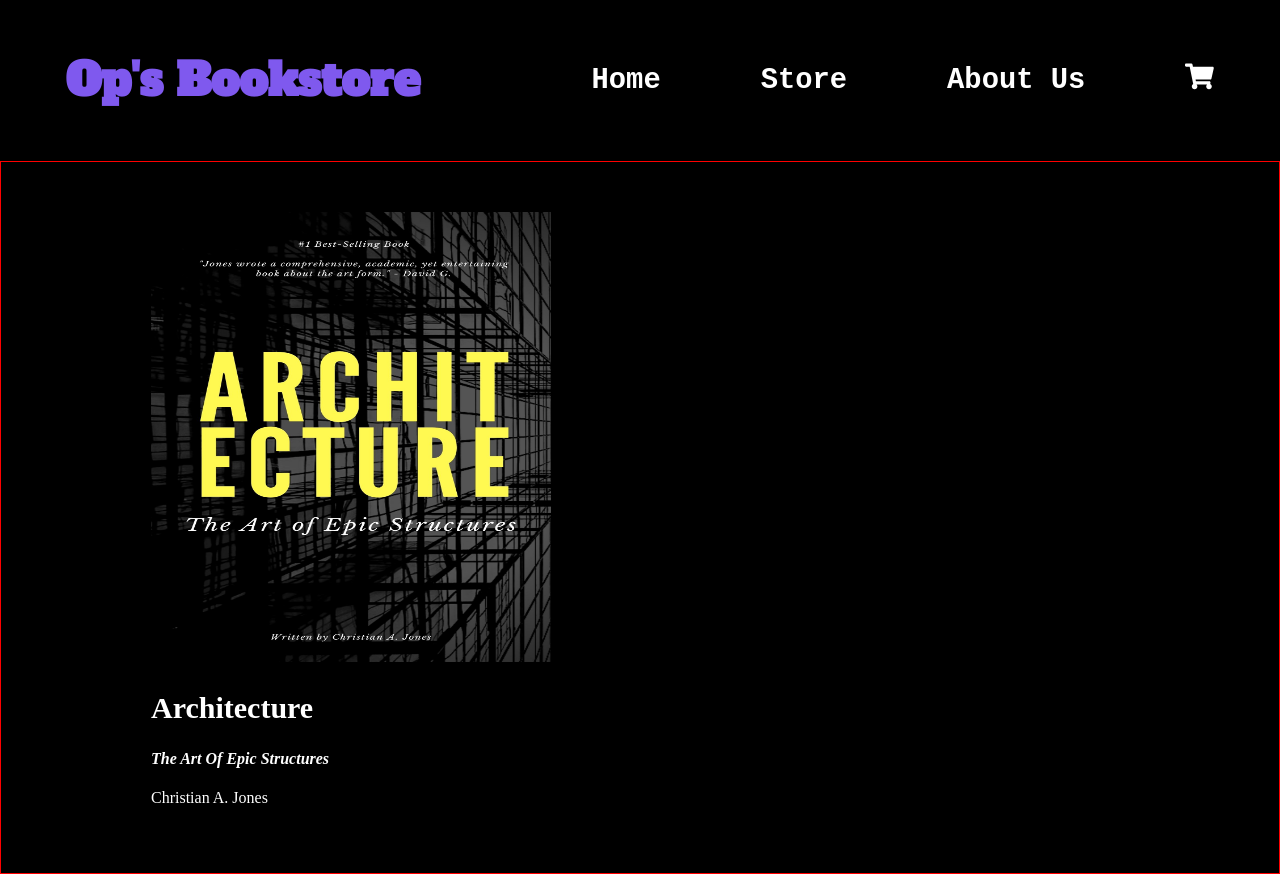
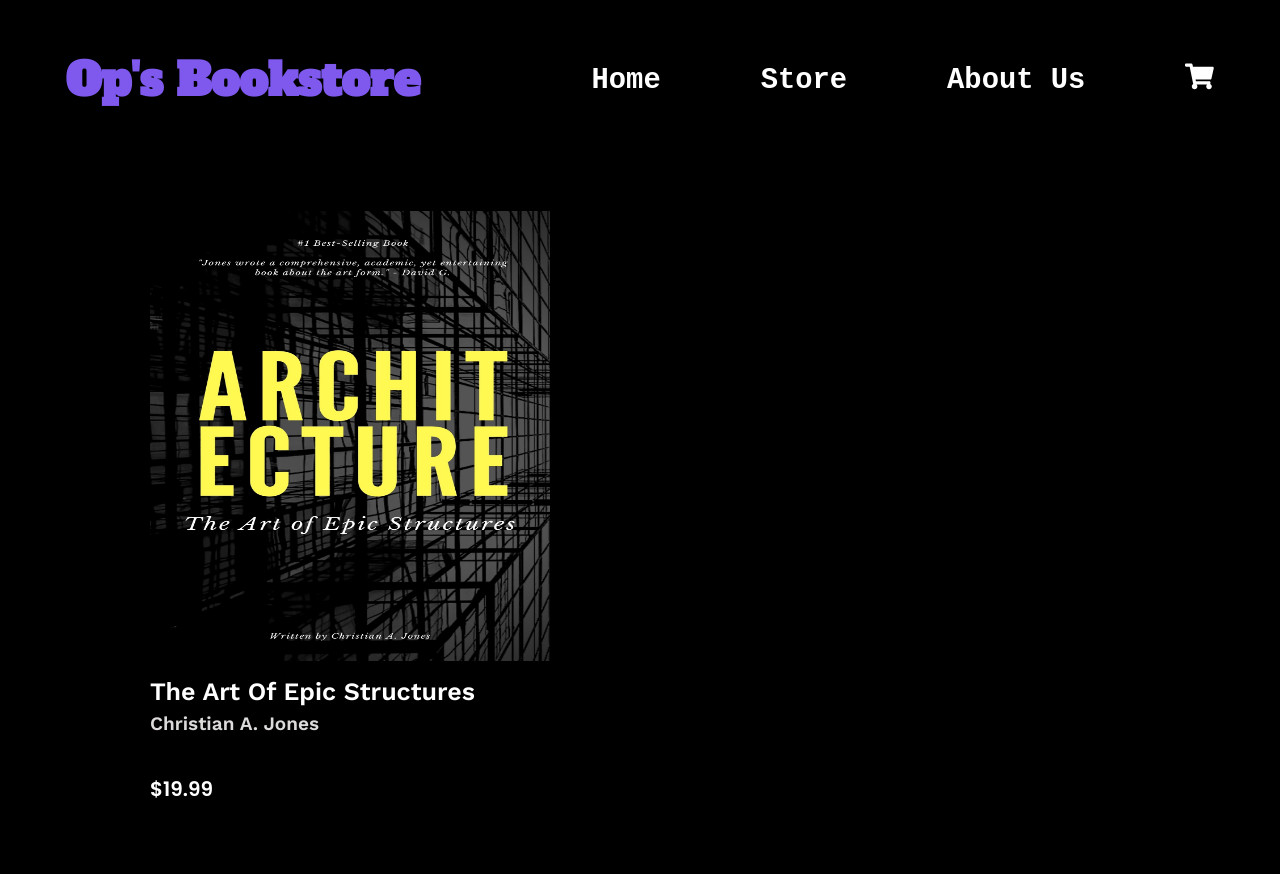
Before and after one commit to Op-Pautu/Shopping-Cart, a React (Vite) app: page /store in a window 1280 px wide. Built offline with nearby package versions, Linux system fonts and the light colour scheme.

Commit message:
Finish first iteration of card styling

```diff
--- a/index.html
+++ b/index.html
@@ -11,8 +11,10 @@
     rel="stylesheet">
 
   <link href="https://fonts.googleapis.com/css2?family=Alfa+Slab+One&display=swap" rel="stylesheet">
-  <link href="https://fonts.googleapis.com/css2?family=Work+Sans:ital,wght@0,400;0,500;0,600;1,200;1,400&display=swap"
+  <link
+    href="https://fonts.googleapis.com/css2?family=Work+Sans:ital,wght@0,400;0,500;0,600;0,700;1,200;1,400&display=swap"
     rel="stylesheet">
+  <link href="https://fonts.googleapis.com/css2?family=Major+Mono+Display&display=swap" rel="stylesheet">
   <title>Shopping Cart</title>
 </head>
 
--- a/src/components/Card/Card.jsx
+++ b/src/components/Card/Card.jsx
@@ -8,11 +8,12 @@ export default function Card() {
           <img src="src/images/Black & Yellow Modern Architecture Book Cover.jpg" />
         </div>
         <div className="cardTitle">
-          <h2>Architecture </h2>
-          <h4>
-            <i>The Art Of Epic Structures</i>
-          </h4>
-          <p>Christian A. Jones</p>
+          <h2>The Art Of Epic Structures </h2>
+
+          <span>Christian A. Jones</span>
+        </div>
+        <div className="cardPrice">
+          <p>$19.99</p>
         </div>
       </div>
     </div>
--- a/src/components/Card/Card.scss
+++ b/src/components/Card/Card.scss
@@ -1,7 +1,7 @@
 .cardContainer {
     padding: 50px 150px;
-    border: 1px solid red;
-    margin-left: auto;
+
+
     background-color: #000;
 
     color: white;
@@ -14,10 +14,33 @@
     }
 
     .cardTitle {
+        line-height: 0.5;
+
         h2 {
-            font-size: 30px;
+            font-size: 25px;
             font-weight: 600;
+            font-family: 'Work Sans', sans-serif;
+
+        }
+
+        span {
+            font-size: 19px;
+            font-weight: 600;
+            font-family: 'Work Sans', sans-serif;
+            color: rgb(221, 218, 218);
 
         }
     }
+
+    .cardPrice {
+        padding-top: 25px;
+
+        p {
+
+            // font-family: 'Major Mono Display', monospace;
+            // font-weight: 600;
+            font-family: 'Poppins', sans-serif;
+            font-size: 20px;
+        }
+    }
 }
--- a/src/pages/About/About.jsx
+++ b/src/pages/About/About.jsx
@@ -29,9 +29,24 @@ export default function About() {
           <br />
           <div className="location">
             <p>
-              02 Karakura Town
+              <span>Address</span>
               <br />
-              <span>Shinigami Academy, Seireitei</span>
+              <span>The Good Place,</span>
+              <br />
+              <span>Heaven & Earth</span>
+              <br />
+              <br />
+              <span>Working Hours</span>
+              <br />
+              <span>Monday to Friday: 8:00am - 5:00pm</span>
+              <br />
+              <span>Saturday: 8:00am - 12:00pm</span>
+              <br />
+              <span>Sunday: Closed</span>
+              <br />
+              <br />
+              <span>Contact</span>
+
               <br />
               <span>012-5042-2040</span>
             </p>
```
